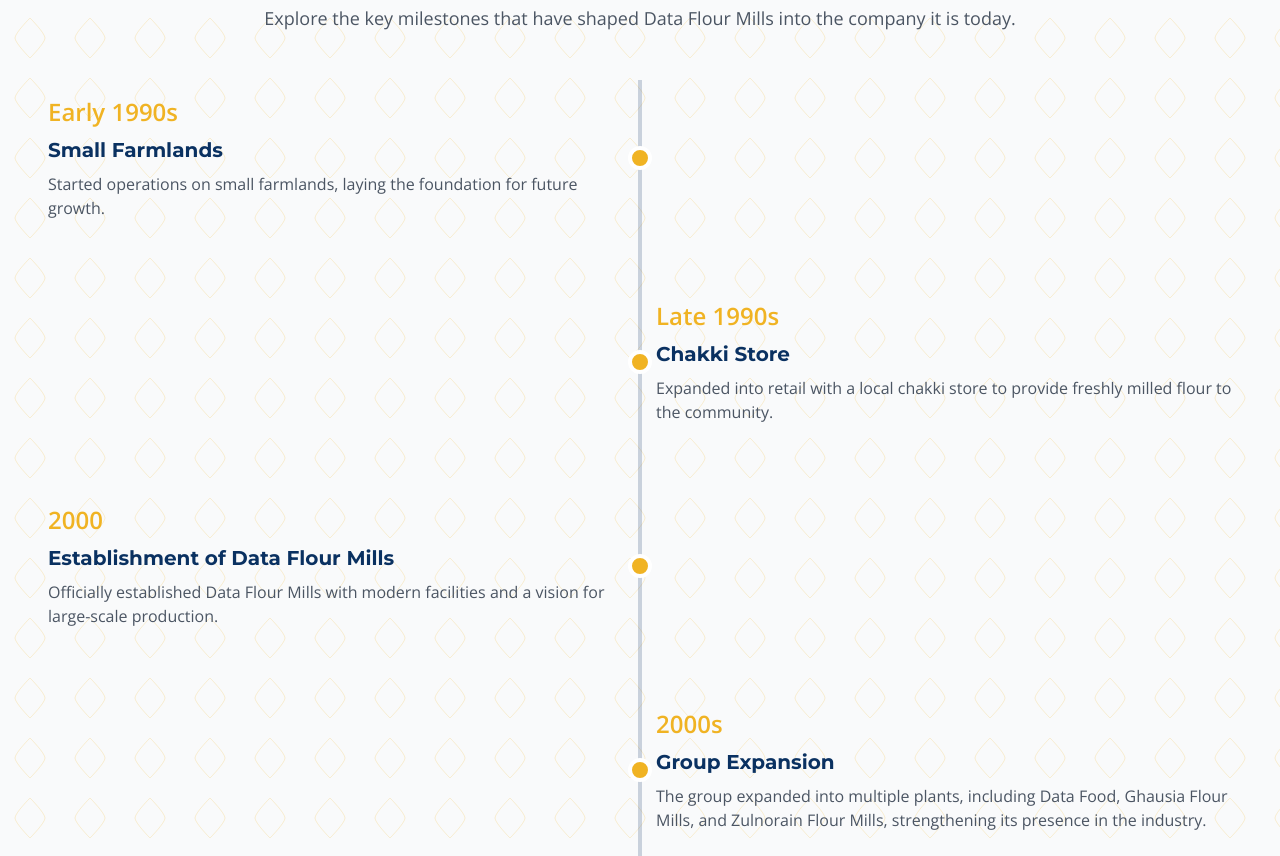
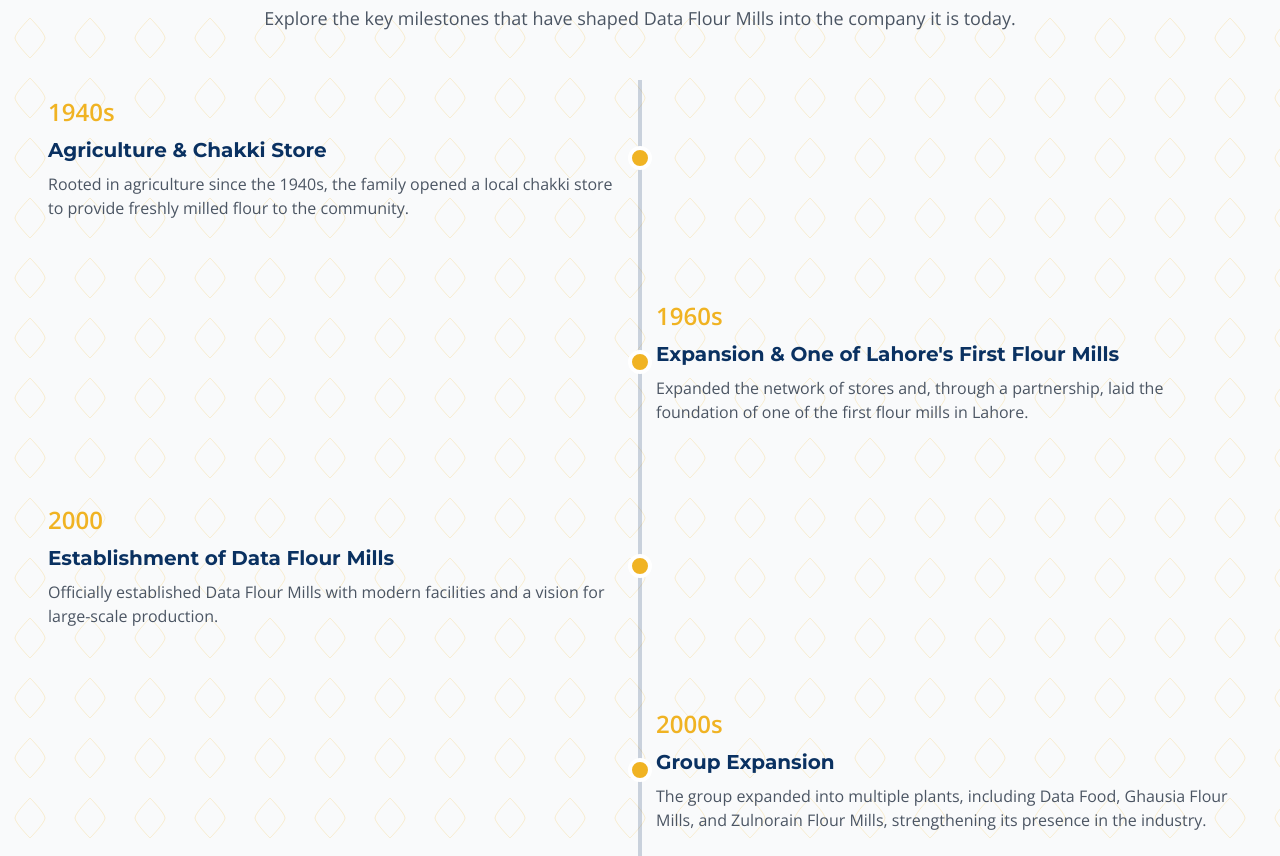
Before and after one commit to Mohsin-Shafique/DFM, a React (Vite) app: page /about in a window 1280 px wide. Shown: the part 1094-1950 px from the top of the page. Built offline with nearby package versions, Linux system fonts and the light colour scheme.

Commit message:
Update About timeline: 1940s chakki store and 1960s Lahore flour mill
Co-Authored-By: Claude Opus 5.5 <noreply@anthropic.com>

```diff
--- a/src/pages/About.tsx
+++ b/src/pages/About.tsx
@@ -14,16 +14,16 @@ const About = () => {
   // Timeline events
   const timeline = [
     {
-      year: "Early 1990s",
-      title: "Small Farmlands",
+      year: "1940s",
+      title: "Agriculture & Chakki Store",
       description:
-        "Started operations on small farmlands, laying the foundation for future growth.",
+        "Rooted in agriculture since the 1940s, the family opened a local chakki store to provide freshly milled flour to the community.",
     },
     {
-      year: "Late 1990s",
-      title: "Chakki Store",
+      year: "1960s",
+      title: "Expansion & One of Lahore's First Flour Mills",
       description:
-        "Expanded into retail with a local chakki store to provide freshly milled flour to the community.",
+        "Expanded the network of stores and, through a partnership, laid the foundation of one of the first flour mills in Lahore.",
     },
     {
       year: 2000,
```
